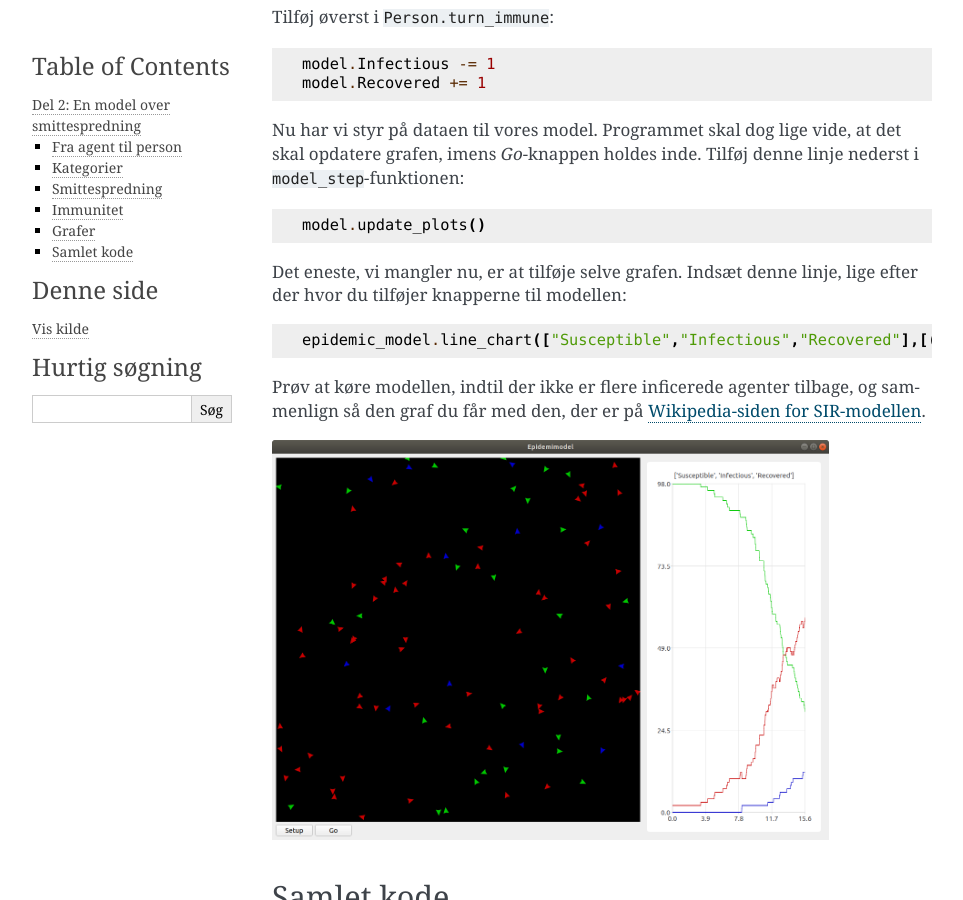
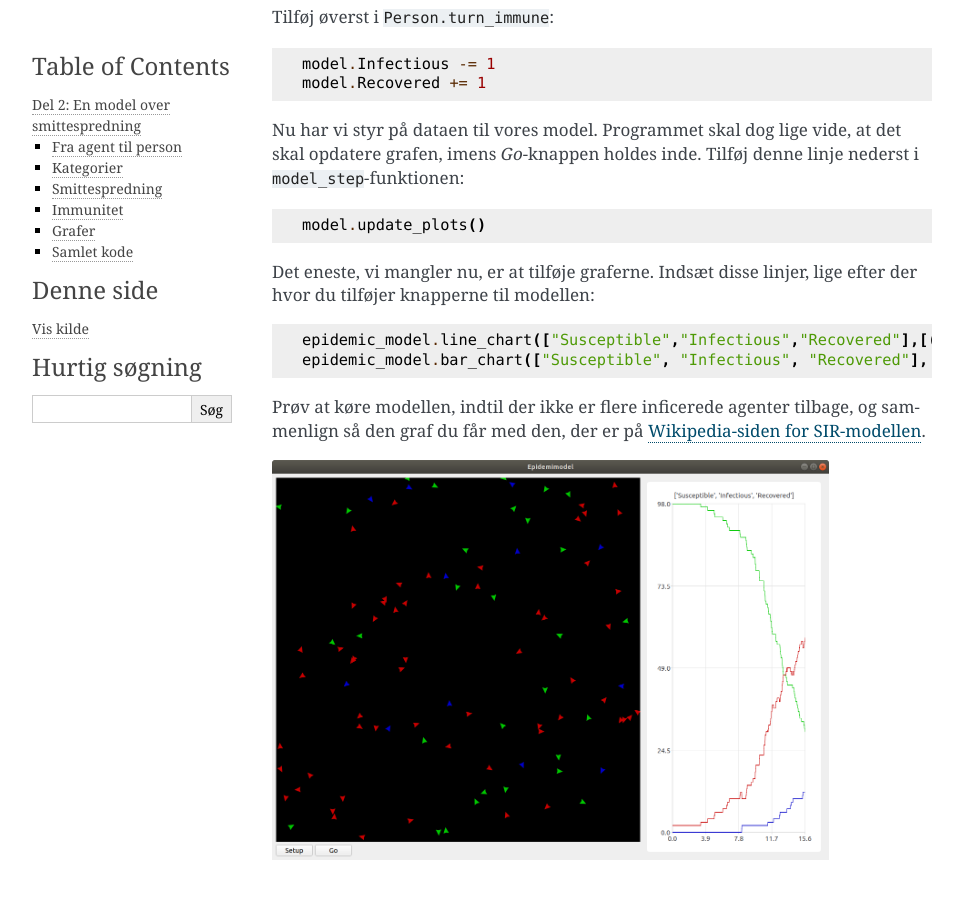
Before and after one commit to DatalogiForAlle/AgentsPy, a Sphinx documentation site: the page built from docs/source/epidemi/epidemi_del2.rst, in a window 1280 px wide and 900 px high, scrolled down 4995 px. Shown: the whole window, without its empty margins (148-1111 px from the left). Built offline with Sphinx 7.4.7, drawn with Linux system fonts in a browser that asks for light colours; some of the changed text lies outside the part shown.

Commit message:
Formatting should work now

```diff
--- a/docs/source/epidemi/epidemi_del2.rst
+++ b/docs/source/epidemi/epidemi_del2.rst
@@ -212,10 +212,11 @@
 
   model.update_plots()
 
-Det eneste, vi mangler nu, er at tilføje selve grafen. Indsæt denne
-linje, lige efter der hvor du tilføjer knapperne til modellen::
+Det eneste, vi mangler nu, er at tilføje graferne. Indsæt disse
+linjer, lige efter der hvor du tilføjer knapperne til modellen::
 
   epidemic_model.line_chart(["Susceptible","Infectious","Recovered"],[(0, 200, 0),(200, 0, 0),(0, 0, 200)])
+  epidemic_model.bar_chart(["Susceptible", "Infectious", "Recovered"], (200, 200, 200))
 
 Prøv at køre modellen, indtil der ikke er flere inficerede agenter tilbage, og sammenlign så den graf du får med den, der er på `Wikipedia-siden for SIR-modellen <https://en.wikipedia.org/wiki/Compartmental_models_in_epidemiology#The_SIR_model}{>`_.
 
@@ -242,16 +243,16 @@
           self.direction += randint(-10, 10)
           self.forward()
           if self.category == 1:
-		      for agent in self.agents_nearby(12):
+              for agent in self.agents_nearby(12):
                   if agent.category == 0:
                       agent.infect(model)
               self.infection_level -= 1
-			  if self.infection_level == 0:
+              if self.infection_level == 0:
                   self.turn_immune(model)
 
       def infect(self, model):
           model.Susceptible -= 1
-		  model.Infectious += 1
+          model.Infectious += 1
           self.color = (200, 0, 0)
           self.category = 1
           self.infection_level = 600
@@ -263,27 +264,28 @@
           self.category = 2
 
 
-    def model_setup(model):
-        model.reset()
-		model.Susceptible = 0
-		model.Infectious = 0
-		model.Recovered = 0
-		for person in range(100):
-            model.add_agent(Person())
+  def model_setup(model):
+      model.reset()
+      model.Susceptible = 0
+      model.Infectious = 0
+      model.Recovered = 0
+      for person in range(100):
+          model.add_agent(Person())
 
 
-    def model_step(model):
-        for person in model.agents:
-            person.step(model)
-        model.update_plots()
+  def model_step(model):
+      for person in model.agents:
+          person.step(model)
+      model.update_plots()
 
 
-    epidemic_model = Model("Epidemimodel", 100, 100)
+  epidemic_model = Model("Epidemimodel", 100, 100)
 
-    epidemic_model.add_button("Setup", model_setup)
-    epidemic_model.add_button("Go", model_step, toggle=True)
-    epidemic_model.line_chart(
-        ["Susceptible", "Infectious", "Recovered"], [(0, 200, 0), (200, 0, 0), (0, 0, 200)]
-    )
+  epidemic_model.add_button("Setup", model_setup)
+  epidemic_model.add_button("Go", model_step, toggle=True)
+  epidemic_model.line_chart(
+      ["Susceptible", "Infectious", "Recovered"], [(0, 200, 0), (200, 0, 0), (0, 0, 200)]
+  )
+  epidemic_model.bar_chart(["Susceptible", "Infectious", "Recovered"], (200, 200, 200))
 
-    run(epidemic_model)
+  run(epidemic_model)
--- a/docs/source/epidemi/epidemi_del3.rst
+++ b/docs/source/epidemi/epidemi_del3.rst
@@ -238,6 +238,7 @@
   epidemic_model.line_chart(
       ["Susceptible", "Infectious", "Recovered"], [(0, 200, 0), (200, 0, 0), (0, 0, 200)]
   )
+  epidemic_model.bar_chart(["Susceptible", "Infectious", "Recovered"], (200, 200, 200))
   epidemic_model.add_checkbox("enable_groups")
   epidemic_model.add_controller_row()
   epidemic_model.add_slider("social_distance", 50, 0, 80)
--- a/docs/source/epidemi/epidemi_del4.rst
+++ b/docs/source/epidemi/epidemi_del4.rst
@@ -353,6 +353,7 @@
   epidemic_model.add_button("Setup", model_setup)
   epidemic_model.add_button("Go", model_step, toggle=True)
   epidemic_model.line_chart(["Susceptible", "Infectious"], [(0, 200, 0), (200, 0, 0)])
+  epidemic_model.bar_chart(["Susceptible", "Infectious"], (200, 200, 200))
   epidemic_model.add_checkbox("enable_groups")
   epidemic_model.add_controller_row()
   epidemic_model.add_slider("social_distance", 50, 0, 80)
```
